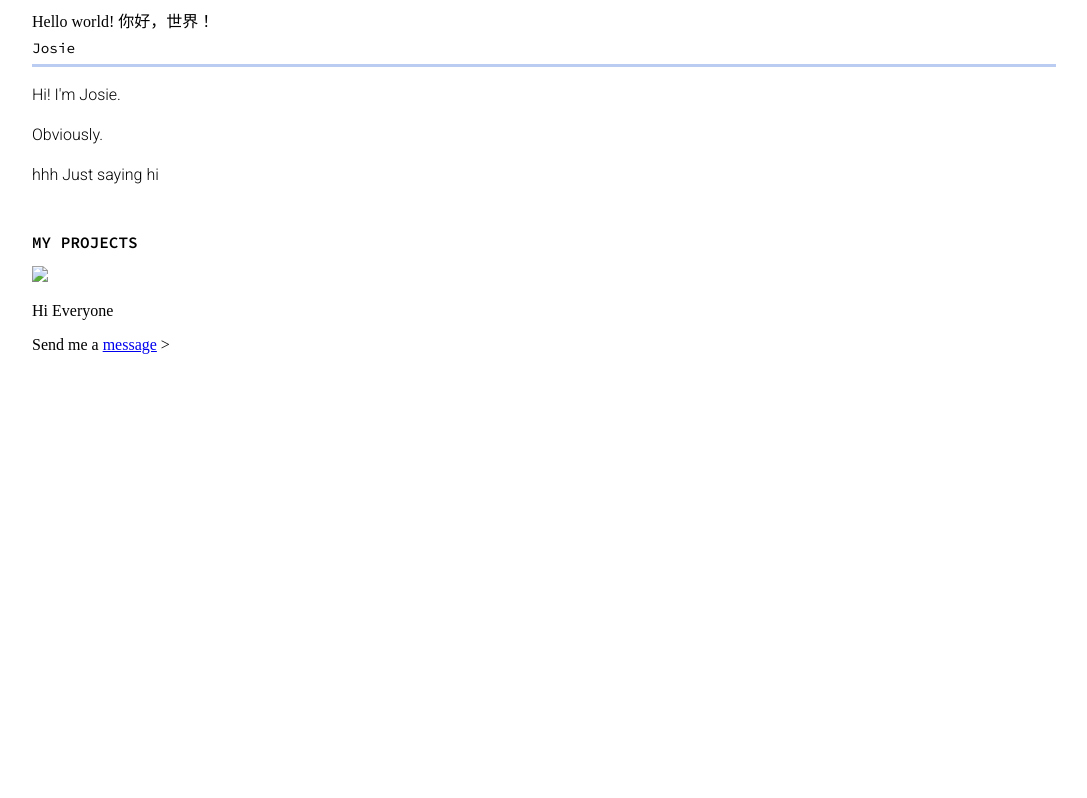
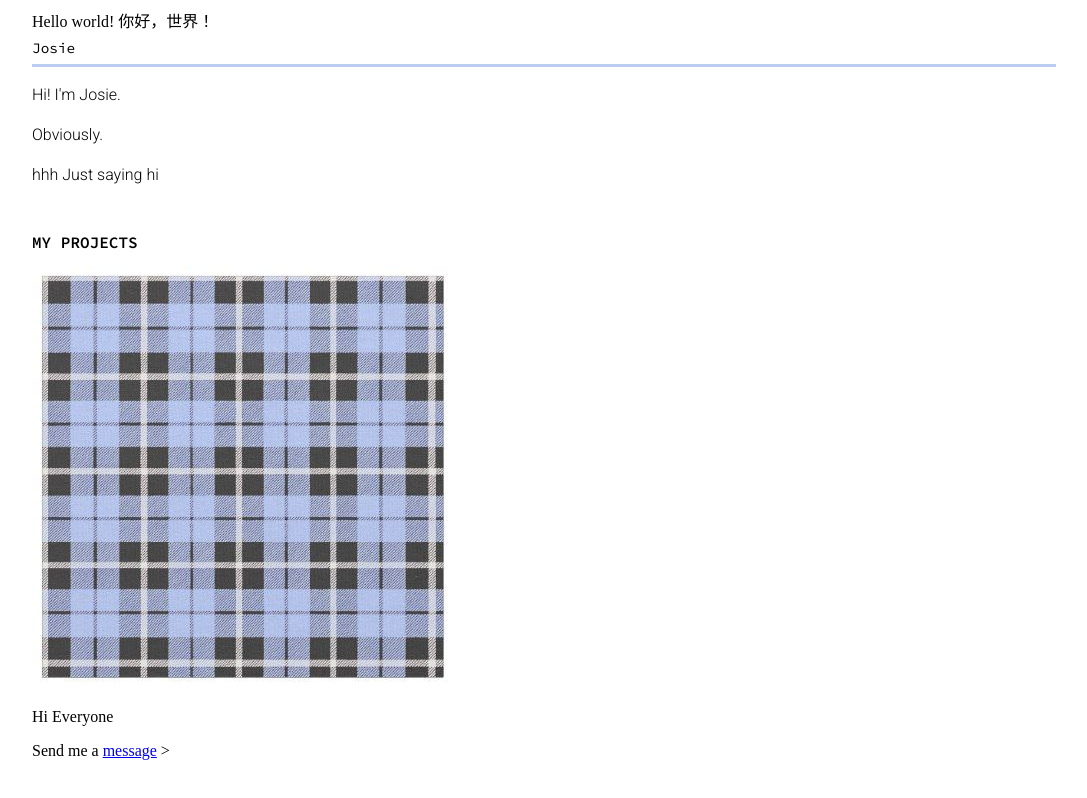
Before and after one commit to Josie923/test2, a plain HTML site: page index.html in a window 1280 px wide. Shown: the whole page, without its empty margins (96-1183 px from the left). Drawn offline with Linux system fonts and the light colour scheme.

Commit message:
Update index.html

```diff
--- a/index.html
+++ b/index.html
@@ -62,7 +62,7 @@
         <div class="project">
           <img
             class="project-thumbnail"
-            src=".https://github.com/Josie923/test2/1.jpg"
+            src="https://raw.githubusercontent.com/Josie923/test2/main/1.jpg"
           />
           <p class="project-title">
             Hi Everyone
```
